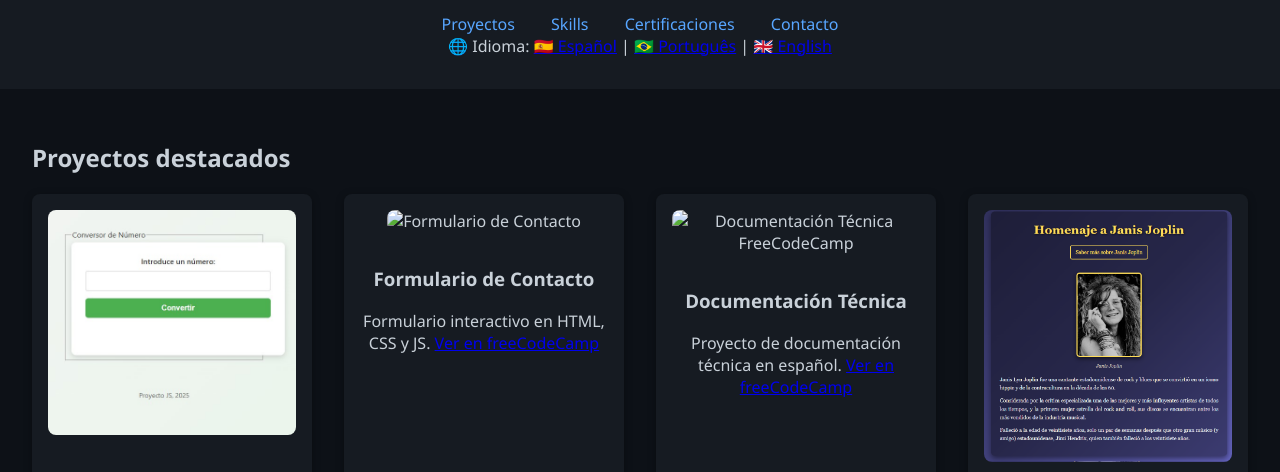
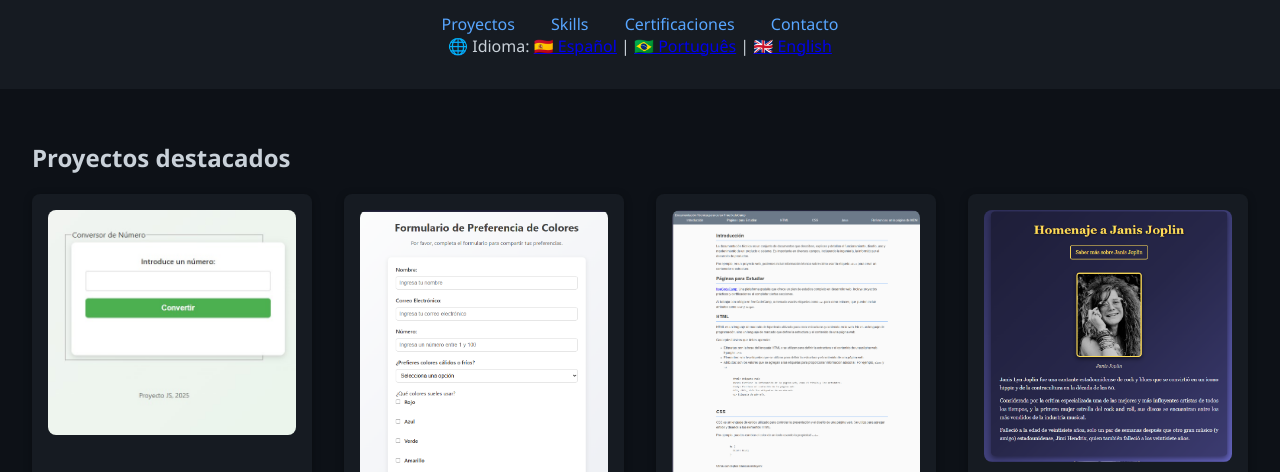
Before and after one commit to ionefuturo-ioio/Portifolio, a plain HTML site: page index-es.html in a window 1280 px wide. Shown: the part 274-746 px from the top of the page. Drawn offline with Linux system fonts and the light colour scheme.

Commit message:
index-es.html

```diff
--- a/index-es.html
+++ b/index-es.html
@@ -42,7 +42,7 @@
         </div>
 
         <div class="repo">
-          <img src="formulario-contacto.png" alt="Formulario de Contacto" class="project">
+          <img src="formulario contacto.png" alt="Formulario de Contacto" class="project">
           <h3>Formulario de Contacto</h3>
           <p>
             Formulario interactivo en HTML, CSS y JS.
@@ -51,7 +51,7 @@
         </div>
 
         <div class="repo">
-          <img src="formulario-documentacion-tecnica.png" alt="Documentación Técnica FreeCodeCamp" class="project">
+          <img src="formulario documentacion tecnica.png" alt="Documentación Técnica FreeCodeCamp" class="project">
           <h3>Documentación Técnica</h3>
           <p>
             Proyecto de documentación técnica en español.
```
